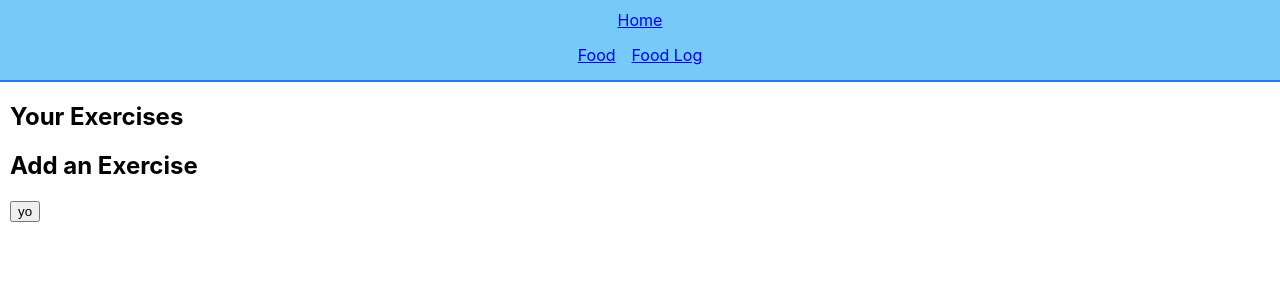
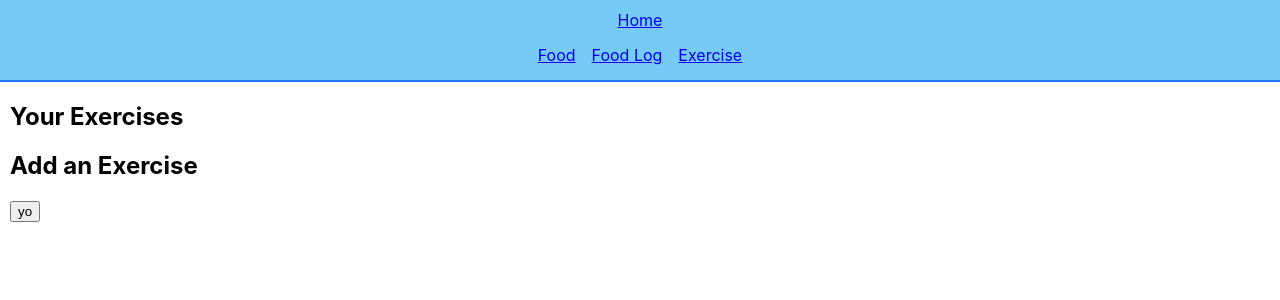
Before and after one commit to JImmyJImmy0/thehustle, a Django app: page /exercise/ in a window 1280 px wide. Shown: the top 300 px of the page. Run offline with Django 3.2, Linux system fonts and the light colour scheme; data that the repository does not hold is empty.

Commit message:
add working link to exercise index in nav

```diff
--- a/main_app/templates/base.html
+++ b/main_app/templates/base.html
@@ -20,6 +20,7 @@
             <ul>
                 <li><a href="{% url 'foods_index' %}">Food</a></li>
                 <li><a href="{% url 'food_log' %}">Food Log</a></li>
+                <li><a href="{% url 'exercises_index' %}">Exercise</a></li>
             </ul>
         </nav>
     </header>
```
